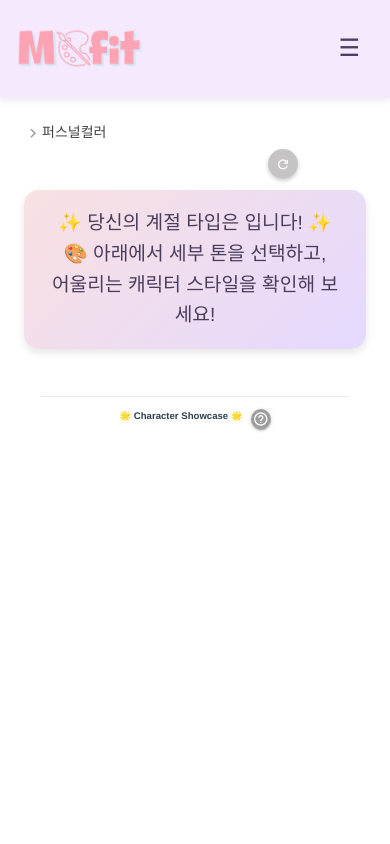
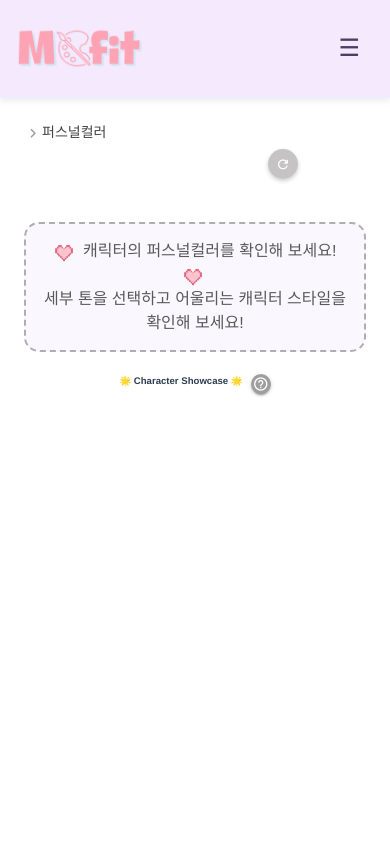
Before and after one commit to wmeong/Mefit-client, a Vue app in the folder mefit-client/: page /personalcolor-detail in a window 390 px wide. Shown: the top 844 px of the page. Built offline with nearby package versions, Linux system fonts and the light colour scheme; a web font is replaced by a local one.

Commit message:
feat: 퍼스널컬러 디테일 화면 설명문 추가

```diff
--- a/mefit-client/src/views/PersonalColorDetail.vue
+++ b/mefit-client/src/views/PersonalColorDetail.vue
@@ -4,8 +4,12 @@
         <v-row class="upper-navi">
             <v-col>
                 <!-- 퍼스널컬러 화면으로 돌아가기 -->
-        <v-icon color="grey darken-1" size="18">mdi-chevron-right</v-icon>
-        <span class="hover-personal-color" @click="navigateToPersonalColorPage"
+                <v-icon color="grey darken-1" size="18"
+                    >mdi-chevron-right</v-icon
+                >
+                <span
+                    class="hover-personal-color"
+                    @click="navigateToPersonalColorPage"
                     >퍼스널컬러</span
                 >
             </v-col>
@@ -28,19 +32,6 @@
             </v-col>
         </v-row>
 
-    <!-- ✨ 여기에 문구 추가 -->
-    <v-row justify="center" class="season-intro">
-      <v-col cols="12" class="text-center">
-        <p class="season-description">
-          ✨ 당신의 계절 타입은 <strong>{{ seasonTitle }}</strong> 입니다! ✨
-          <br />
-          🎨 아래에서 세부 톤을 선택하고,
-          <br />
-          어울리는 캐릭터 스타일을 확인해 보세요!
-        </p>
-      </v-col>
-    </v-row>
-
         <!-- 하위 색상 표시 -->
         <v-row justify="center" class="sub-tone-row">
             <v-col
@@ -50,8 +41,39 @@
                 class="text-center sub-tone-item"
                 @click="navigateToTwelvePage(type.name)"
             >
-        <div class="tone-circle" :style="{ backgroundColor: type.color }"></div>
+                <div
+                    class="tone-circle"
+                    :style="{ backgroundColor: type.color }"
+                ></div>
                 <p class="tone-label">{{ type.name }}</p>
+            </v-col>
+        </v-row>
+
+        <!-- ✅ 점선 네모 -->
+        <v-row justify="center">
+            <v-col cols="12" class="text-center">
+                <div class="dotted-box-container">
+                    <!-- ✅ 추가한 div -->
+                    <div class="dotted-box">
+                        <p class="season-description">
+                            <img
+                                src="@/assets/heart.webp"
+                                alt="Heart Icon"
+                                class="heart-text-icon"
+                            />
+                            캐릭터의 퍼스널컬러를 확인해 보세요!
+                            <img
+                                src="@/assets/heart.webp"
+                                alt="Heart Icon"
+                                class="heart-text-icon"
+                            />
+                            <br />
+                            세부 톤을 선택하고 어울리는 캐릭터 스타일을 확인해
+                            보세요!
+                        </p>
+                    </div>
+                </div>
+                <div class="separator-line"></div>
             </v-col>
         </v-row>
         <v-row justify="center">
@@ -389,7 +411,7 @@ export default {
 /* 각 시즌별 색상 */
 /* 🌸 봄웜 */
 .spring-title {
-    background: linear-gradient(90deg, #FFCCCC, #FF99A1);
+    background: linear-gradient(90deg, #ffcccc, #ff99a1);
     background-clip: text;
     -webkit-background-clip: text;
     -webkit-text-fill-color: transparent;
@@ -401,7 +423,7 @@ export default {
 
 /* ❄️ 여름쿨 */
 .summer-title {
-    background: linear-gradient(90deg, #AEE3FF, #7CC9F8);
+    background: linear-gradient(90deg, #aee3ff, #7cc9f8);
     background-clip: text;
     -webkit-background-clip: text;
     -webkit-text-fill-color: transparent;
@@ -413,7 +435,7 @@ export default {
 
 /* 🍂 가을웜 */
 .fall-title {
-    background: linear-gradient(90deg, #E8B77E, #D69A5E);
+    background: linear-gradient(90deg, #e8b77e, #d69a5e);
     background-clip: text;
     -webkit-background-clip: text;
     -webkit-text-fill-color: transparent;
@@ -425,7 +447,7 @@ export default {
 
 /* ❄️ 겨울쿨 */
 .winter-title {
-    background: linear-gradient(90deg, #9278FF, #6A5ACD);
+    background: linear-gradient(90deg, #9278ff, #6a5acd);
     background-clip: text;
     -webkit-background-clip: text;
     -webkit-text-fill-color: transparent;
@@ -434,7 +456,6 @@ export default {
     -webkit-mask-image: linear-gradient(black, black);
     text-shadow: 1px 1px 5px rgba(130, 100, 230, 0.8);
 }
-
 
 .summer-title {
     color: #91c7d6;
@@ -491,6 +512,29 @@ export default {
     -webkit-text-fill-color: transparent;
 }
 
+.dotted-box-container {
+    display: flex;
+    justify-content: center; /* ✅ 가운데 정렬 */
+    width: 100%; /* ✅ 부모 크기 유지 */
+}
+
+.dotted-box {
+    border: 2px dashed rgba(0, 0, 0, 0.3);
+    border-radius: 15px;
+    padding: 15px;
+    text-align: center;
+    width: 90%; /* ✅ separator-line과 동일한 너비 */
+    max-width: 950px; /* ✅ 최대 너비 동일 */
+    min-height: 80px;
+    background-color: #fbf7ff;
+    margin-bottom: 10px;
+}
+
+.season-description {
+    font-size: 1rem;
+    color: #333333ce;
+}
+
 .refresh-button {
     position: absolute;
     top: 15px;
@@ -513,7 +557,6 @@ export default {
 .sub-tone-row {
     margin-bottom: 10px;
     padding: 10px;
-  border-bottom: 1px solid #d3d3d381;
     width: 90%;
     margin: 0 auto 10px auto;
 }
@@ -608,36 +651,23 @@ export default {
     line-height: 1;
     cursor: pointer;
 }
-
-.season-intro {
-    margin-top: 10px;
-    margin-bottom: 15px;
+.heart-text-icon {
+    width: 20px;
+    height: 20px;
+    margin-right: 5px;
+    vertical-align: middle;
 }
-
-.season-description {
-    font-size: 1.2rem;
-    font-weight: 500;
-    color: #4a3d5c;
-    background: linear-gradient(135deg, #f9e1e1, #e4d9ff);
-    padding: 18px 22px;
-    border-radius: 15px;
-    box-shadow: 0px 4px 8px rgba(0, 0, 0, 0.1);
-    display: inline-block;
-    text-align: center;
-    line-height: 1.6;
-}
-
 
 @media screen and (max-width: 768px) {
     /* ✅ 하위 색상 아이템 */
     .sub-tone-row {
         display: flex;
-    flex-wrap: nowrap; /* 한 줄 유지 */
-    overflow-x: auto; /* 가로 스크롤 활성화 */
-    scroll-behavior: smooth; /* 부드러운 스크롤 */
+        flex-wrap: nowrap;
+        overflow-x: auto;
+        scroll-behavior: smooth;
         white-space: nowrap;
         padding-bottom: 10px;
-    max-width: 100%; /* 부모 컨테이너 기준으로 크기 제한 */
+        max-width: 100%;
     }
 
     /* ✅ 하위 색상 원 크기 줄이기 */
@@ -649,13 +679,17 @@ export default {
 
     /* ✅ 라벨 크기 줄이고 두 줄 방지 */
     .tone-label {
-    font-size: 10px; /* 글자 크기 줄이기 */
+        font-size: 10px;
         font-weight: bold;
-    width: 80px; /* 고정 너비 설정 */
-    overflow: hidden; /* 넘치는 글자는 숨김 */
-    text-overflow: ellipsis; /* 말줄임표(...) 적용 */
-    white-space: nowrap; /* 두 줄로 내려가지 않도록 설정 */
+        width: 80px;
+        overflow: hidden;
+        text-overflow: ellipsis;
+        white-space: nowrap;
         text-align: center;
+    }
+    .dotted-box {
+        width: 100%; /* ✅ 모바일에서 너비를 최대로 설정 */
+        max-width: 100%; /* ✅ 부모 크기에 맞게 자동 조정 */
     }
 
     /* ✅ 모바일에서만 스크롤바 스타일 적용 */
```
Lines whose indentation alone changed are shown as unchanged.
